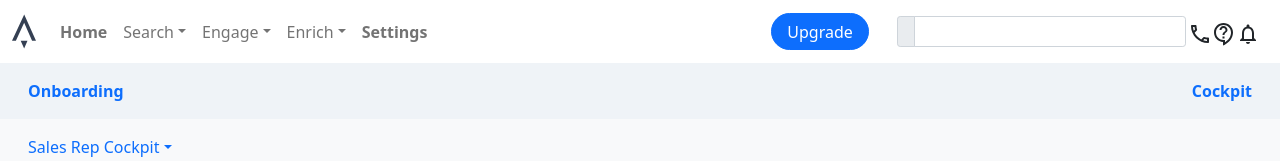
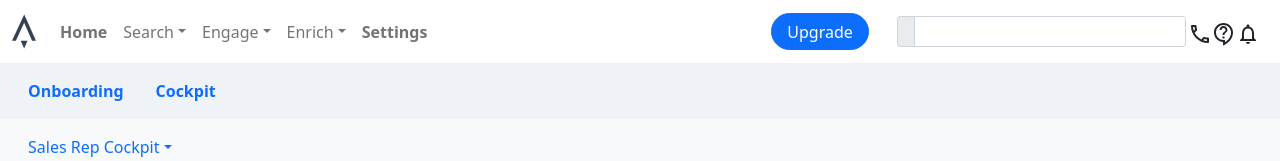
Before and after one commit to ali139713/apollo-ui-freelance, a React (Create React App) app: page / in a window 1280 px wide. Shown: the top 161 px of the page. Built offline with nearby package versions, Linux system fonts and the light colour scheme.

Commit message:
fix navbar issue

```diff
--- a/src/components/Navbar/navbar.css
+++ b/src/components/Navbar/navbar.css
@@ -20,3 +20,6 @@
 #secondNavbar{
     justify-content: left !important;
 }
+.heading-alignment{
+    justify-content: flex-start !important;
+}
--- a/src/components/Navbar/navbar.js
+++ b/src/components/Navbar/navbar.js
@@ -78,8 +78,8 @@ class Navigationbar extends Component {
   </Navbar.Collapse>
   </Container>
 </Navbar>
-<Navbar  style = {{backgroundColor:"#eff3f7"}}collapseOnSelect expand="lg" variant="light  ">
-  <Container fluid>
+<Navbar style = {{backgroundColor:"#eff3f7"}}collapseOnSelect expand="lg" variant="light  ">
+  <Container fluid className="heading-alignment">
   <Nav.Link href="#features"><strong>Onboarding</strong></Nav.Link>
   <Nav.Link href="#features"><strong>Cockpit</strong></Nav.Link>
   </Container>
```
